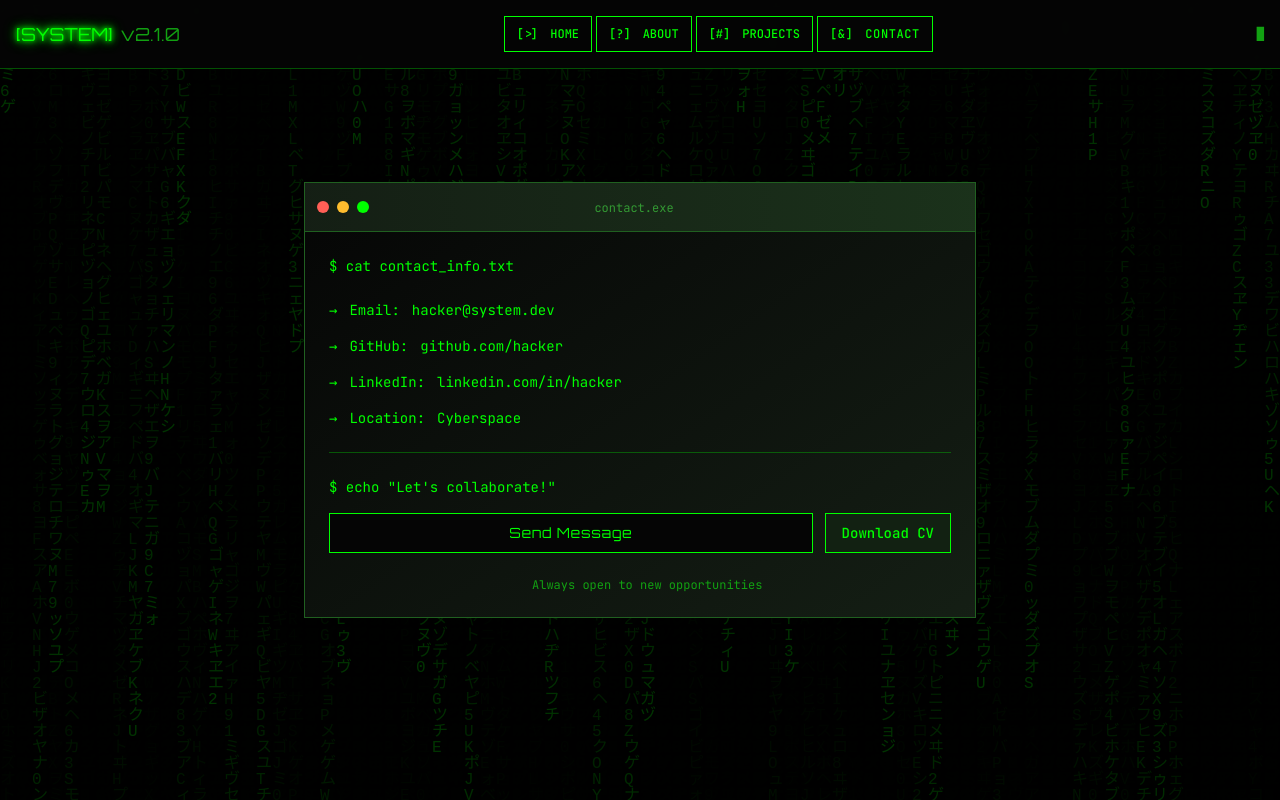
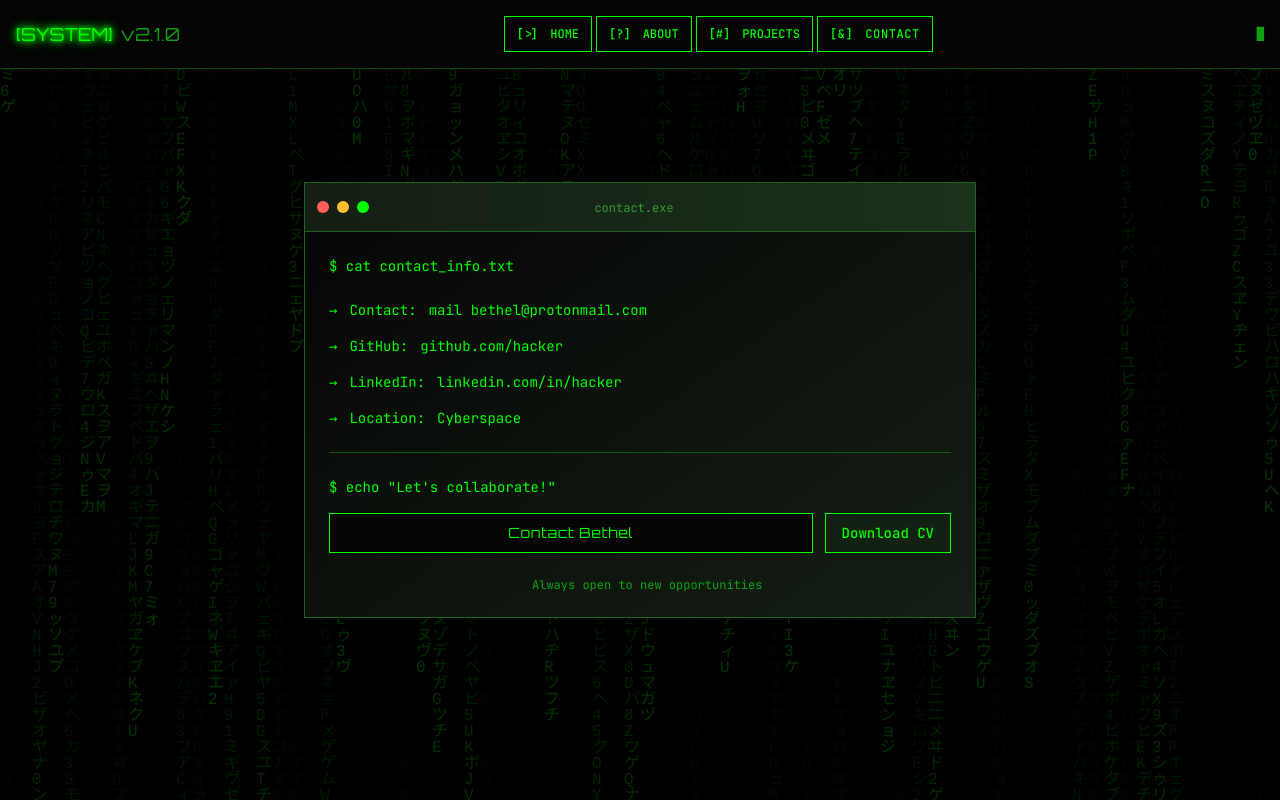
Before and after one commit to 0xbina/bethel-terminal-vibe-vault, a React (Vite) app: page / in a window 1280 px wide. Both pictures are taken after a click on the button "Contact Me". Built offline with nearby package versions, Linux system fonts and the light colour scheme.

Commit message:
Update contact section
Update contact section with terminal-style command and change button text.

```diff
--- a/src/pages/Index.tsx
+++ b/src/pages/Index.tsx
@@ -166,9 +166,9 @@ const Index = () => {
           <div className="space-y-4">
             <div className="flex items-center gap-3">
               <span className="text-terminal-green">→</span>
-              <span className="text-primary">Email:</span>
+              <span className="text-primary">Contact:</span>
               <span className="text-foreground hover:text-primary transition-colors cursor-pointer">
-                hacker@system.dev
+                mail bethel@protonmail.com
               </span>
             </div>
 
@@ -199,7 +199,7 @@ const Index = () => {
             <div className="text-terminal-green mb-4">$ echo "Let's collaborate!"</div>
             <div className="flex gap-3">
               <Button variant="hacker" className="flex-1">
-                Send Message
+                Contact Bethel
               </Button>
               <Button variant="matrix">
                 Download CV
```
